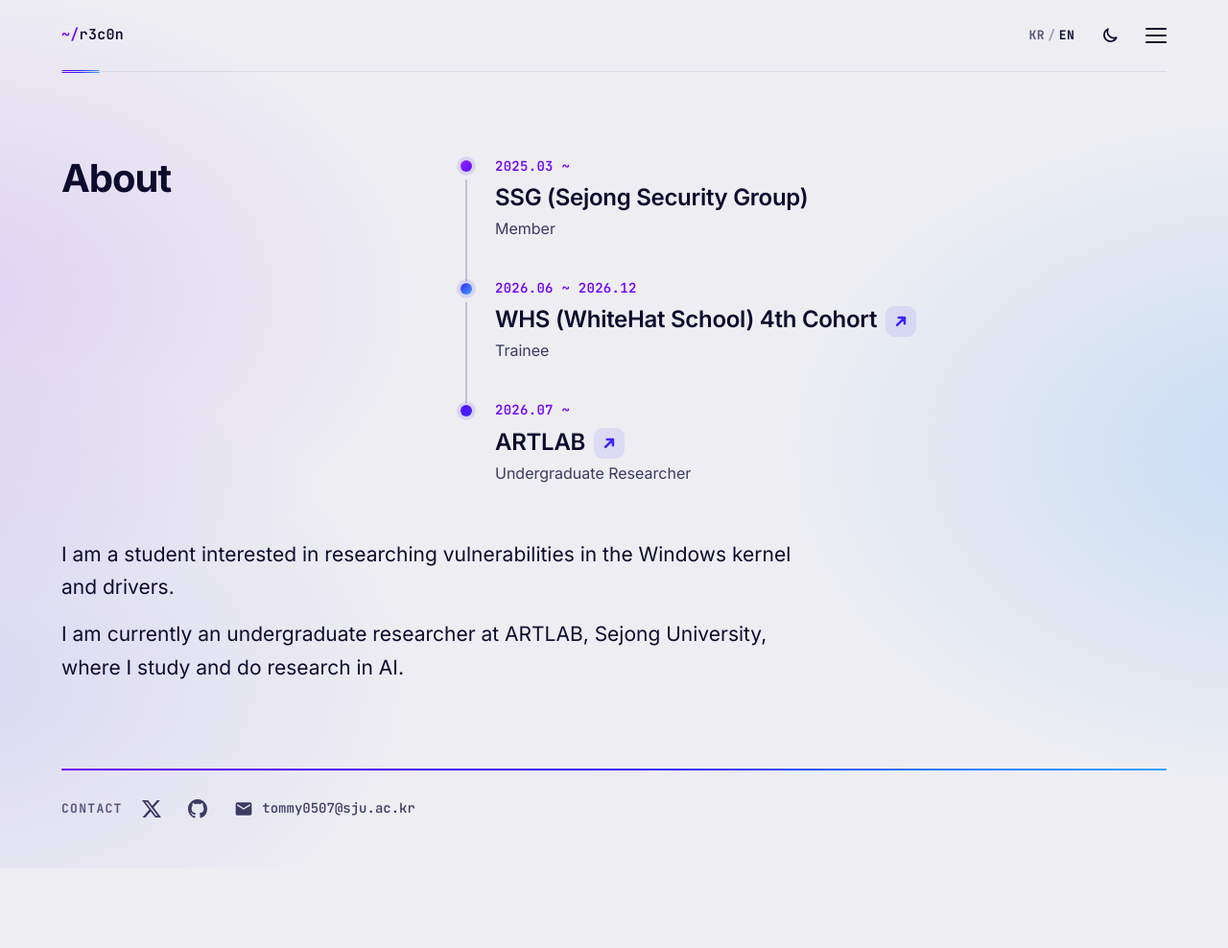
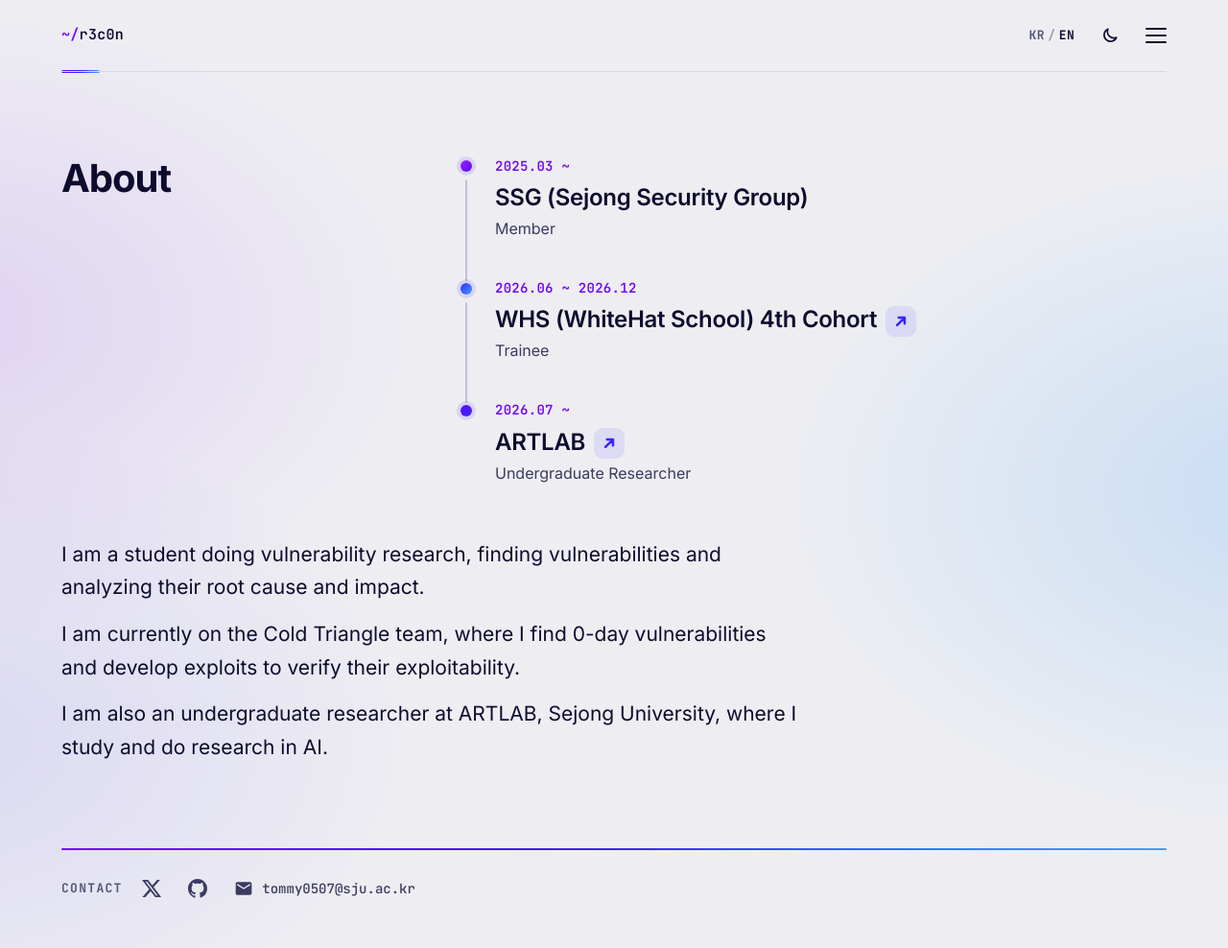
Before and after one commit to jhlee0507/jhlee0507.github.io, a Jekyll site: the page built from about/index.html, in a window 1280 px wide. Shown: the whole page at 96% size. Built offline with Jekyll 4.4.1, drawn with Linux system fonts in a browser that asks for light colours; before the commit the page ends 905 px from its top, so only the background shows below that.

Commit message:
Rewrite the About introduction

```diff
--- a/about/index.html
+++ b/about/index.html
@@ -5,11 +5,13 @@ title: About
 title_ko: 소개
 # The short introduction under the timeline, starting at the left edge like the heading: one paragraph per line, `intro_ko` being the same lines in Korean.
 intro:
-  - I am a student interested in researching vulnerabilities in the Windows kernel and drivers.
-  - I am currently an undergraduate researcher at ARTLAB, Sejong University, where I study and do research in AI.
+  - I am a student doing vulnerability research, finding vulnerabilities and analyzing their root cause and impact.
+  - I am currently on the Cold Triangle team, where I find 0-day vulnerabilities and develop exploits to verify their exploitability.
+  - I am also an undergraduate researcher at ARTLAB, Sejong University, where I study and do research in AI.
 intro_ko:
-  - Windows 커널과 드라이버의 취약점을 연구하는 것에 관심이 있는 학생입니다.
-  - 현재 세종대학교 ARTLAB에서 학부연구생으로 AI 관련 공부와 연구를 진행하고 있습니다.
+  - 취약점을 찾고 root cause와 영향을 분석하며 취약점 연구를 하는 학생입니다.
+  - 현재 Cold Triangle team에서 제로데이 취약점을 찾고 익스플로잇을 개발하여 악용 가능성을 검증합니다.
+  - 또한 세종대학교 ARTLAB에서 학부연구생으로 AI 관련 공부와 연구를 진행하고 있습니다.
 ---
 <section class="about" id="about" aria-labelledby="h-about">
   <div class="grid">
```
